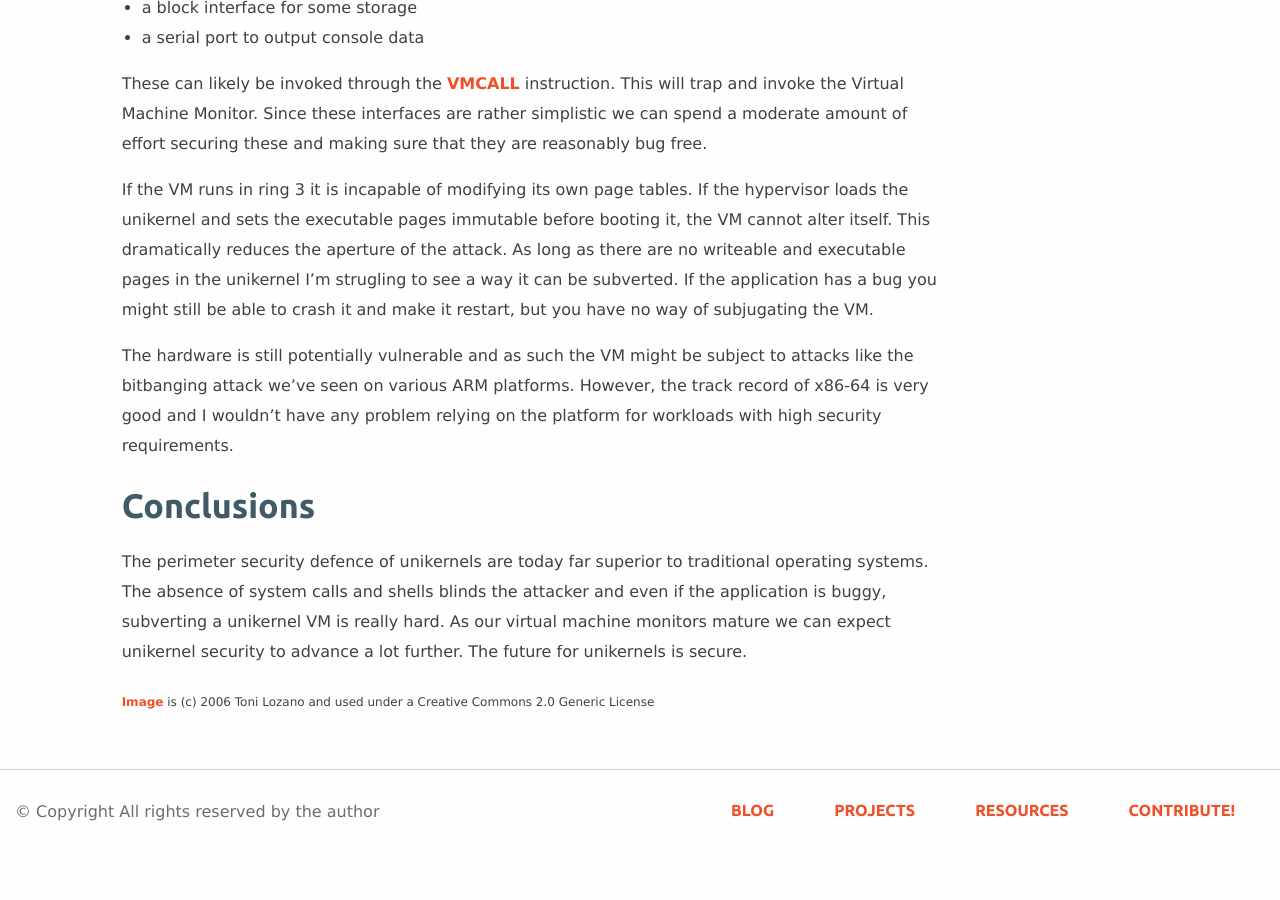
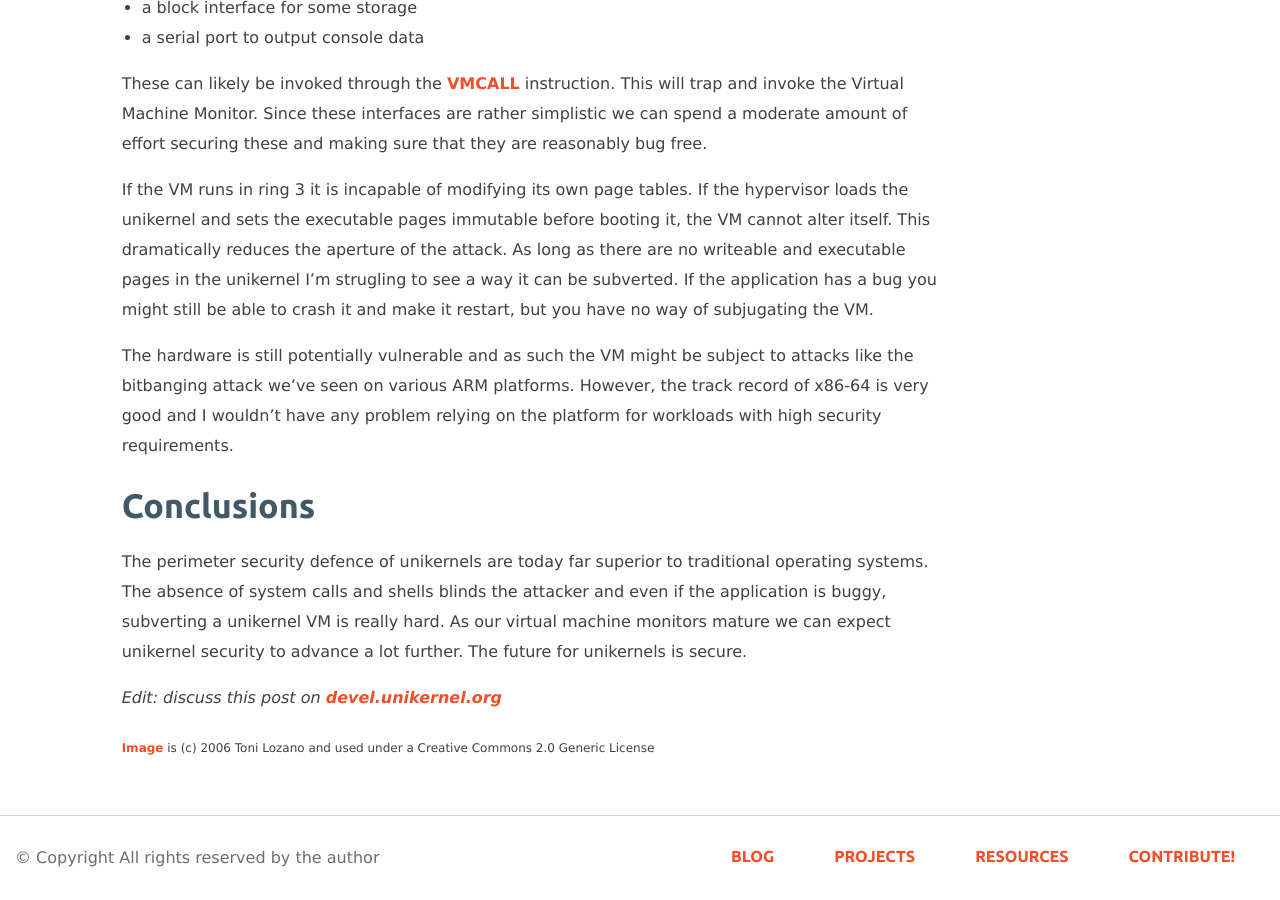
Before and after one commit to Unikernel-Systems/unikernel.org, a Jekyll site: the page built from blog/_posts/2017-07-10-unikernels-are-secure.md, in a window 1280 px wide and 900 px high, scrolled down 3553 px. Built offline with Jekyll 4.4.1, drawn with Linux system fonts in a browser that asks for light colours; before the commit the page ends 4407 px from its top, so only the background shows below that.

Commit message:
add link to forum post

```diff
--- a/blog/_posts/2017-07-10-unikernels-are-secure.md
+++ b/blog/_posts/2017-07-10-unikernels-are-secure.md
@@ -88,8 +88,9 @@ The hardware is still potentially vulnerable and as such the VM might be subject
 
 The perimeter security defence of unikernels are today far superior to traditional operating systems. The absence of system calls and shells blinds the attacker and even if the application is buggy, subverting a unikernel VM is really hard. As our virtual machine monitors mature we can expect unikernel security to advance a lot further. The future for unikernels is secure.
 
+*Edit: discuss this post on [devel.unikernel.org][discuss]*
+
 <sub>[Image](https://commons.wikimedia.org/wiki/File:Broad_chain_closeup.jpg) is (c) 2006 Toni Lozano and used under a Creative Commons 2.0 Generic License</sub>
-
 
 [IncludeOS]: http://www.includeos.org/
 [MirageOS]: https://mirage.io/
@@ -101,3 +102,4 @@ The perimeter security defence of unikernels are today far superior to tradition
 [Qemu]: http://www.qemu.org
 [Per Buer]: https://twitter.com/perbu
 [Muen Separation Kernel]: http://muen.sk/
+[discuss]: https://devel.unikernel.org/t/unikernels-are-secure-here-is-why/258
```
